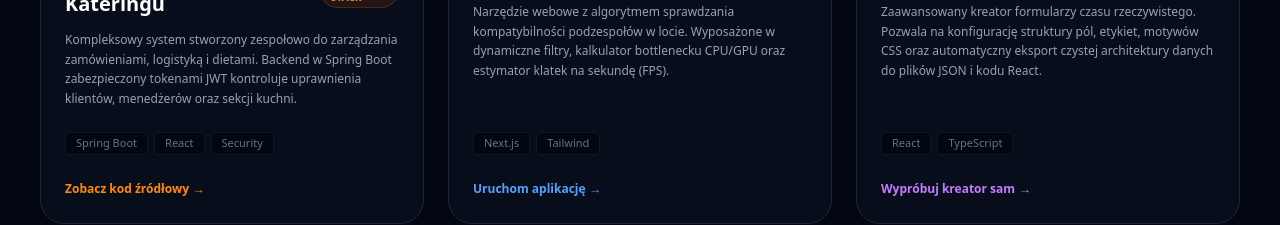
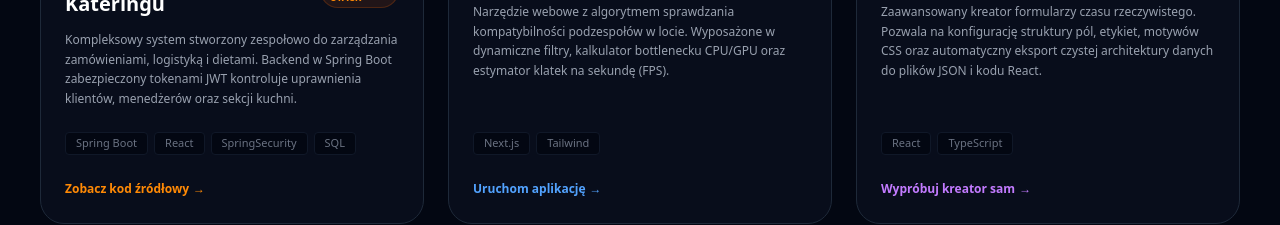
Before and after one commit to dzienbardzodobry/modern-portfolio-nextjs, a Next.js app: page / in a window 1280 px wide. Shown: the part 1320-1545 px from the top of the page. Built offline with nearby package versions, Linux system fonts and the light colour scheme.

Commit message:
Dodanie symulatora cateringu i stabilizacja nawigacjiv1

```diff
--- a/app/page.tsx
+++ b/app/page.tsx
@@ -187,7 +187,9 @@ export default function Home() {
                 <div className="flex flex-wrap gap-1.5 mb-5">
                   <span className="bg-gray-950 text-gray-500 text-[11px] px-2.5 py-0.5 rounded border border-gray-900">Spring Boot</span>
                   <span className="bg-gray-950 text-gray-500 text-[11px] px-2.5 py-0.5 rounded border border-gray-900">React</span>
-                  <span className="bg-gray-950 text-gray-500 text-[11px] px-2.5 py-0.5 rounded border border-gray-900">Security</span>
+                  <span className="bg-gray-950 text-gray-500 text-[11px] px-2.5 py-0.5 rounded border border-gray-900">SpringSecurity</span>
+                  <span className="bg-gray-950 text-gray-500 text-[11px] px-2.5 py-0.5 rounded border border-gray-900">SQL</span>
+
                 </div>
                 <a
                   href="https://github.com/jakub-szewczyk/jakub-szewczyk/tree/main/Projekt%20Katering.rar"
```
